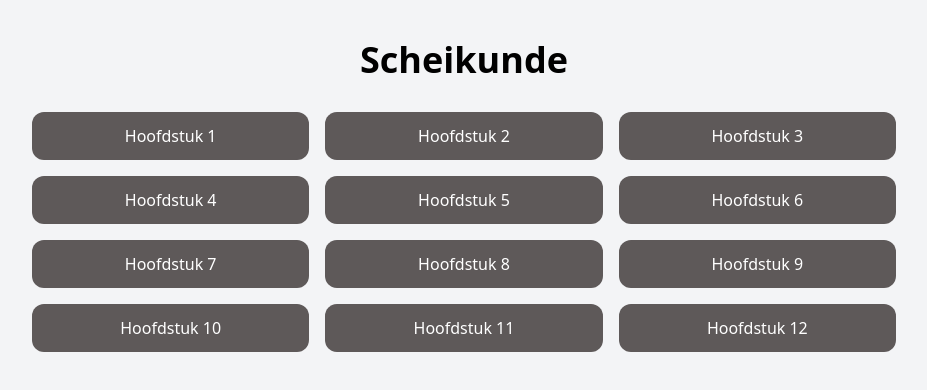
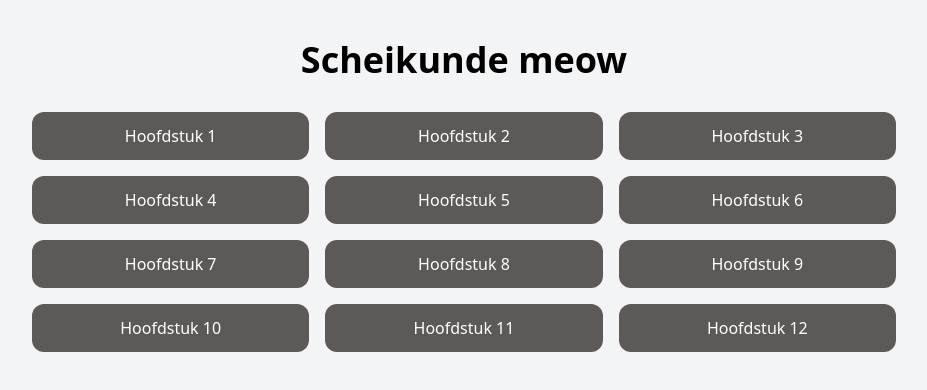
Before and after one commit to school617/scheikunde, a plain HTML site: page index.html in a window 1280 px wide. Shown: the whole page, without its empty margins (176-1103 px from the left). Drawn offline with nearby package versions, Linux system fonts and the light colour scheme.

Commit message:
added meow

```diff
--- a/index.html
+++ b/index.html
@@ -9,7 +9,7 @@
   <body class="bg-gray-100 min-h-screen flex flex-col items-center">
     <!-- Header -->
     <header class="text-4xl font-bold text-center mt-10 mb-8">
-      Scheikunde
+      Scheikunde meow
     </header>
 
     <!-- Knoppen grid -->
```
